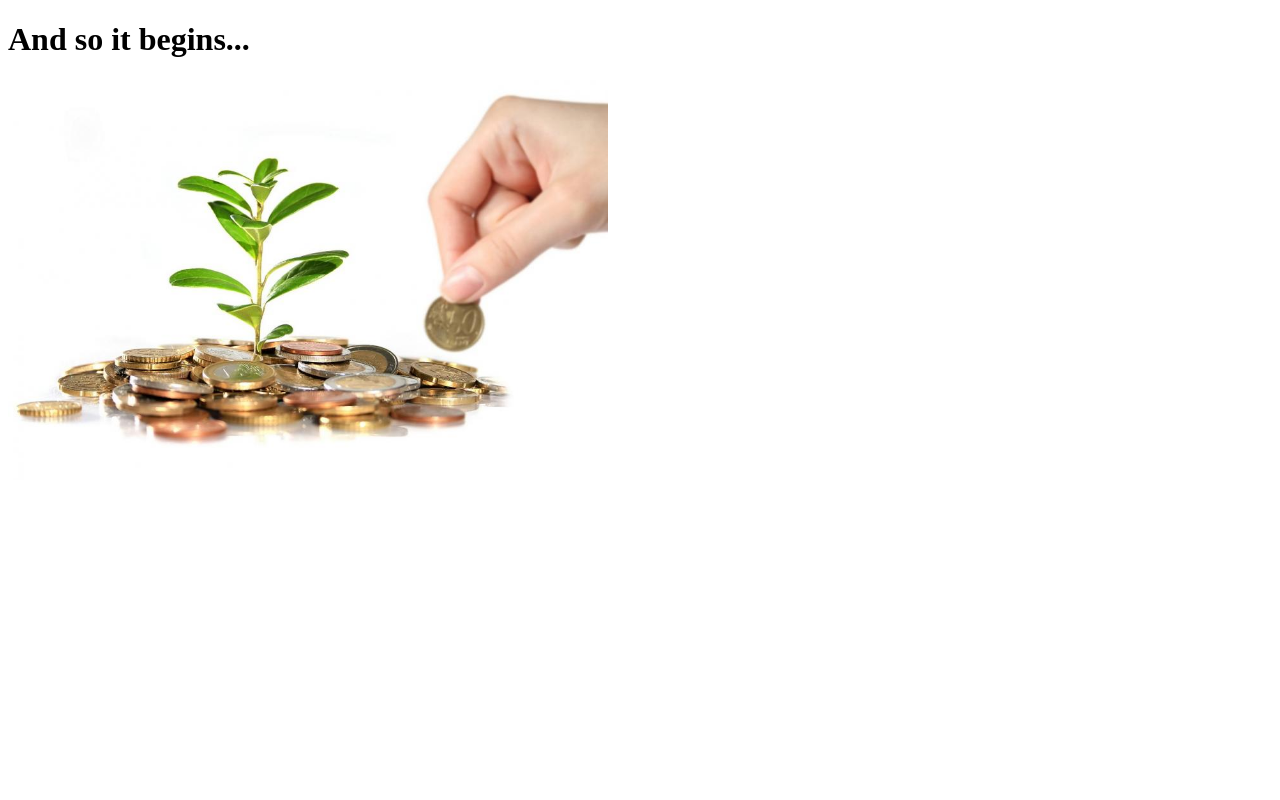
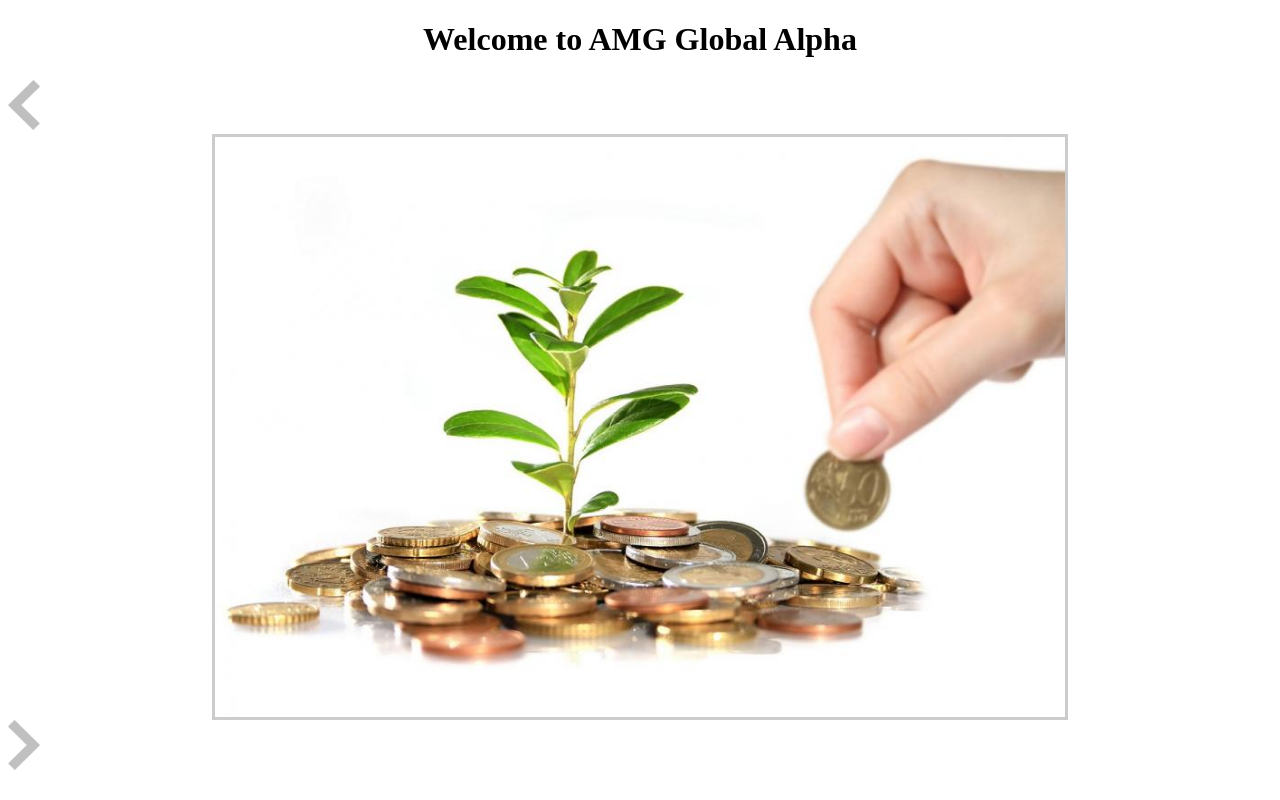
Before and after one commit to tgraham777/global_alpha, a Rails app: page / in a window 1280 px wide. Run offline with Rails 7, Linux system fonts and the light colour scheme; some libraries are stand-ins or nearby versions.

Commit message:
adds arrows and minor styling to landing page

```diff
--- a/app/assets/javascripts/landing.js
+++ b/app/assets/javascripts/landing.js
@@ -1,4 +1,3 @@
-
 $(document).ready(function(){
   var slideimages = new Array()
   slideimages[0] = new Image()
@@ -11,14 +10,24 @@ $(document).ready(function(){
   var step = 1;
 
   setInterval(function(){
-    $('img')[0].src = slideimages[step].src;
+    $('#img')[0].src = slideimages[step].src;
 
     if(step < 2) {
       step++;
     } else {
       step = 0;
     }
-  }, 3000);
+  }, 7000);
 
-  // debugger;
+  $('#img').click(function(){
+    window.alert("You need to sign in!");
+  })
+
+  $('#left-arrow').click(function(){
+    window.alert("You clicked the left arrow!");
+  })
+
+  $('#right-arrow').click(function(){
+    window.alert("You clicked the right arrow!");
+  })
 });
--- /dev/null
+++ b/app/assets/stylesheets/landing.css
@@ -0,0 +1,22 @@
+#landing-intro {
+  text-align: center;
+}
+
+#img {
+  display: block;
+  margin-left: auto;
+  margin-right: auto;
+  border-style: solid;
+  border-color: #CCC;
+  border-width: medium;
+  height: 580px;
+  width: 850px;
+}
+
+#left-arrow {
+  height: 50px;
+}
+
+#right-arrow {
+  height: 50px;
+}
--- a/app/views/landing/show.html.erb
+++ b/app/views/landing/show.html.erb
@@ -1,3 +1,7 @@
-<h1>And so it begins...</h1>
+<h1 id="landing-intro">Welcome to AMG Global Alpha</h1>
 
-<%= image_tag "/images/img1.jpg", size: "600x400", id: "img", alt: "something" %>
+<%= image_tag "/images/left-arrow.png", id: "left-arrow", alt: "Left Arrow" %>
+
+<%= image_tag "/images/img1.jpg", id: "img", alt: "Landing Image" %>
+
+<%= image_tag "/images/right-arrow.png", id: "right-arrow", alt: "Right Arrow" %>
```
Also changed, not shown: public/images/left-arrow.png (added), public/images/right-arrow.png (added).
